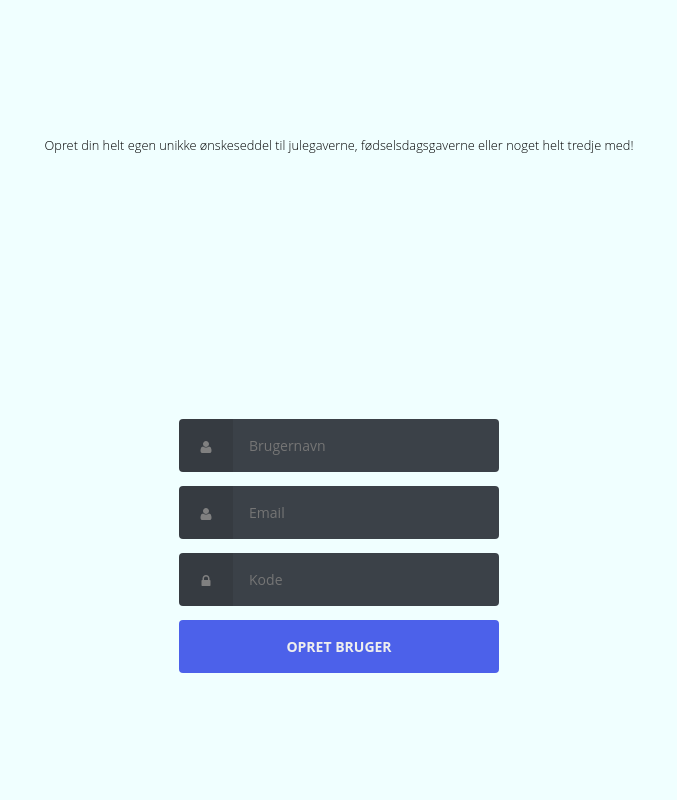
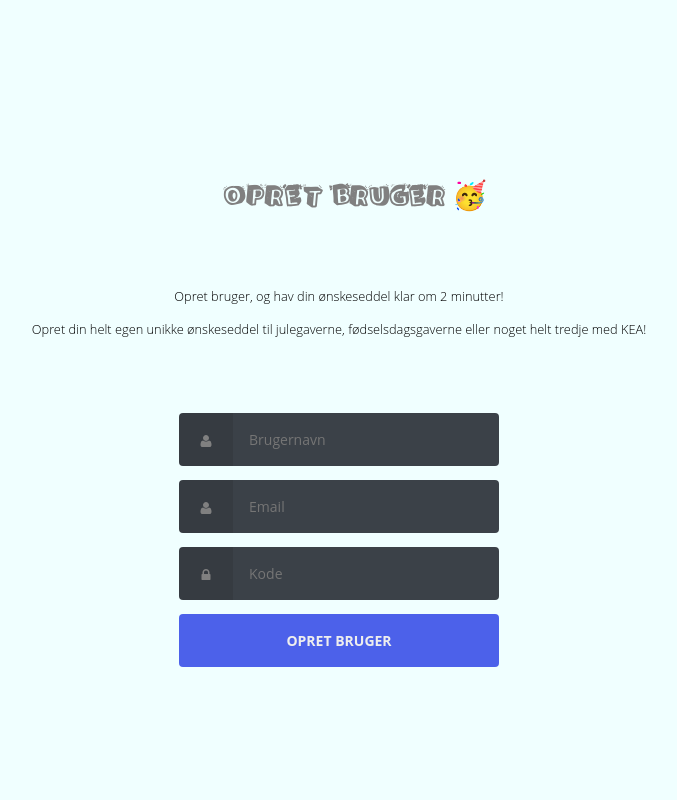
Before and after one commit to Battals/Full-stack-projekt, a Spring app: template src/main/resources/templates/createUser.html in a window 1280 px wide. Shown: the whole page, without its empty margins (301-978 px from the left). Run offline with Thymeleaf, Linux system fonts and the light colour scheme; the template is opened without the code that fills it, so the values that code supplies are empty.

Commit message:
rettelser

```diff
--- a/src/main/resources/static/about.css
+++ b/src/main/resources/static/about.css
@@ -11,7 +11,8 @@ html, body {
 
 h1 {
     font-family: "Sketch", sans-serif;
-    font-size: 3vw;
+    font-size: 3.5vw;
+    text-transform: uppercase;
 }
 
 .box {
--- a/src/main/resources/static/styleBattal.css
+++ b/src/main/resources/static/styleBattal.css
@@ -1,6 +1,6 @@
 @font-face {
     font-family: "Sketch";
-    src: url(/fonts/Sketch-3D.ttf);
+    src: url(/fonts/sketch-3D.ttf);
 }
 
 
@@ -8,8 +8,24 @@
     --baseColor: grey;
 }
 
+.createUser-title{
+    font-family: "Sketch", "sans-serif";
+    text-transform: uppercase;
+    position: relative; top: -40%; left: 31%;
+
+}
+
 .title {
     text-align: center;
+    font-size: 1vw;
+    position: relative; top: 80%;
+    font-weight: lighter;
+    color: black;
+    justify-content: center;
+}
+.cutitle{
+    text-align: center;
+    margin-top: 40%;
     font-size: 1vw;
     font-weight: lighter;
     color: black;
@@ -107,7 +123,7 @@ body {
     font-weight: var(--bodyFontWeight);
     line-height: var(--bodyLineHeight);
     margin: 0;
-    min-block-size: 100vh;
+    min-block-size: 85vh;
 }
 
 
--- a/src/main/resources/templates/about.html
+++ b/src/main/resources/templates/about.html
@@ -8,7 +8,7 @@
 </head>
 <body>
 <div class="box">
-    <h1>Om Ønskelisten</h1>
+    <h1>Om Ønskelisten🗽</h1>
     <p class="text1"> • Ønskelisten er en online tjeneste, hvor du kan oprette dine digitale ønskelister – og dele dine
         julegave-, fødselsdags-
         og andre ønsker med dine nærmeste.
--- a/src/main/resources/templates/createUser.html
+++ b/src/main/resources/templates/createUser.html
@@ -12,7 +12,11 @@
 
 <body class="align">
 <div class="title-container">
-    <h1 class="title">Opret din helt egen unikke ønskeseddel til julegaverne, fødselsdagsgaverne eller noget helt tredje med!</h1>
+
+    <h1 class="title">Opret din helt egen unikke ønskeseddel til julegaverne, fødselsdagsgaverne eller noget helt tredje med KEA!</h1>
+    <h1 class="cutitle"> Opret bruger, og hav din ønskeseddel klar om 2 minutter!</h1>
+     <h1 class="createUser-title"> Opret bruger 🥳 </h1>
+
 </div>
 
 <div class="grid">
```
